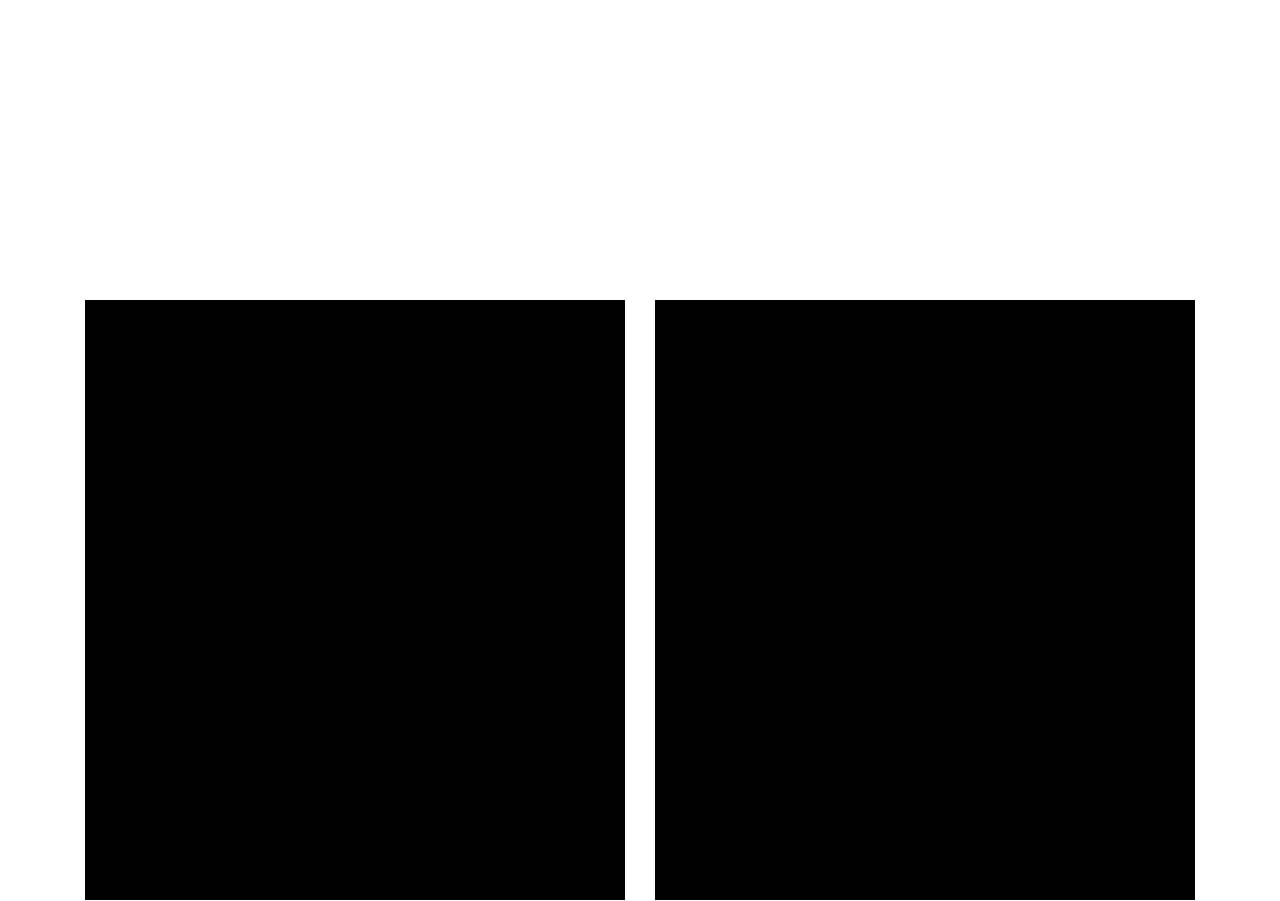
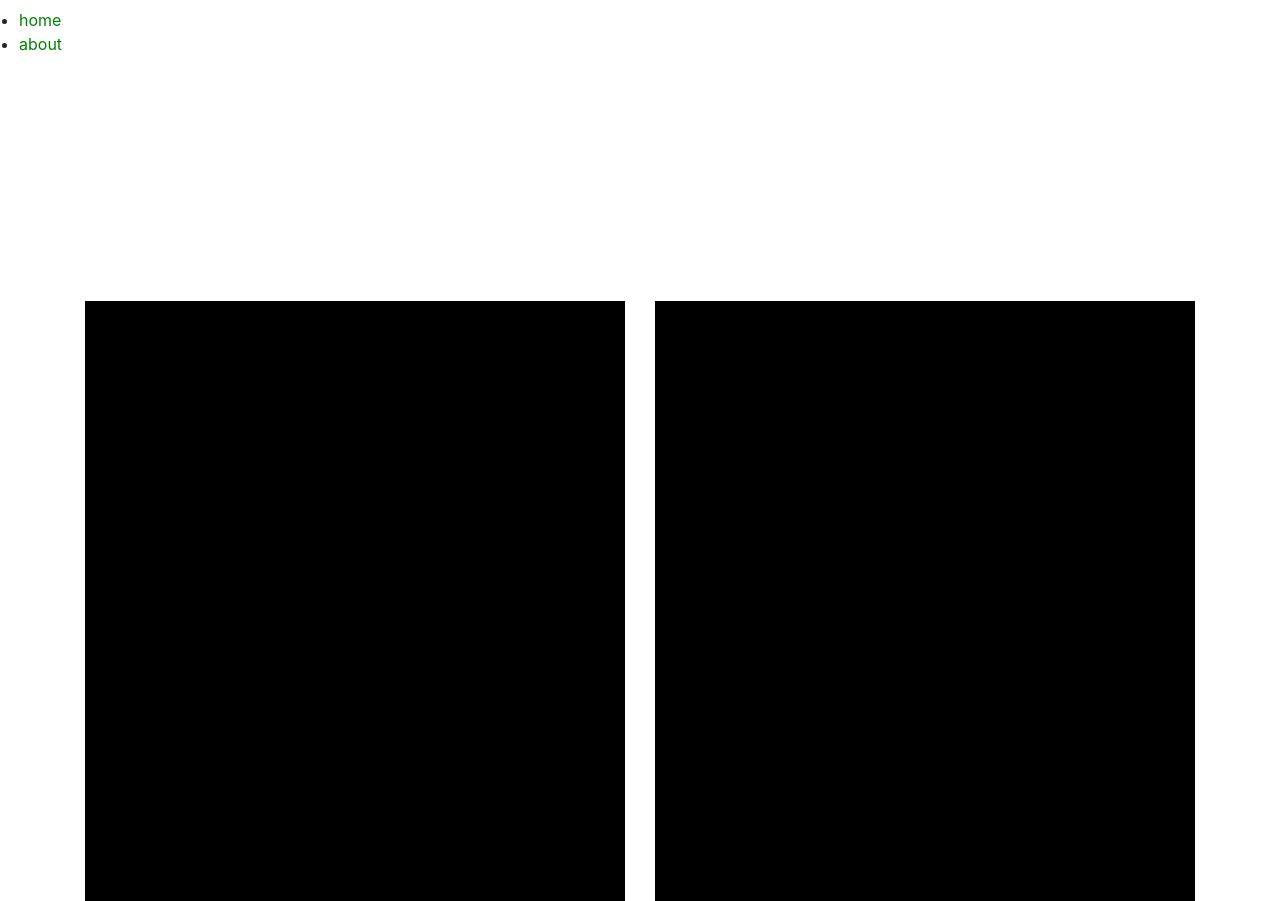
Before and after one commit to Saidaliyev7/js-test, a plain HTML site: page index.html in a window 1280 px wide. Shown: the top 901 px of the page. Drawn offline with nearby package versions, Linux system fonts and the light colour scheme.

Commit message:
second commit

```diff
--- a/css/style.css
+++ b/css/style.css
@@ -3,3 +3,12 @@
     background-color: black;
     margin-top: 300px;
 }
+
+.navbar {
+    position: fixed;
+    left: -37px;
+}
+
+.actv {
+    color: green;
+}
--- a/index.html
+++ b/index.html
@@ -13,6 +13,20 @@
 <body>
     <div class="container">
         <div class="row">
+            <div class="col-12">
+                <div class="navbar">
+                        <ul >
+                                <li><a href="#home"  id="home">home</a></li>
+                                <li ><a href="#about" id="about">about</a></li>
+                            </ul>
+                </div>
+
+            </div>
+        </div>
+    </div>
+    <section class="home">
+            <div class="container">
+                    <div class="row">
                         <div class="col-6">
                             <div class="nese">
 
@@ -23,6 +37,14 @@
 
                           </div>
                       </div>
+
+                    </div>
+                  </div>
+
+    </section>
+    <section class="about" >
+            <div class="container">
+                    <div class="row">
                         <div class="col-6">
                             <div class="nese">
 
@@ -33,33 +55,11 @@
 
                           </div>
                       </div>
-        <div class="col-6">
-            <div class="nese">
 
                     </div>
                   </div>
-        <div class="col-6">
-            <div class="nese">
 
-            </div>
-        </div>
-        <div class="col-6">
-            <div class="nese">
-
-            </div>
-        </div>
-        <div class="col-6">
-            <div class="nese">
-
-            </div>
-        </div>
-        <div class="col-6">
-            <div class="nese">
-
-            </div>
-        </div>
-      </div>
-    </div>
+    </section>
 
 
 
--- a/js/script.js
+++ b/js/script.js
@@ -1,16 +1,45 @@
-$(document).ready(function(){
-    $(document).scroll(function () {
-        $(".nese").each(function() {
+// $(document).ready(function(){
+//     $(document).scroll(function () {
+//         $(".nese").each(function() {
 
 
-            if($(this).offset().top +$(this).innerHeight() >=$(window).scrollTop() && $(this).offset().top <=$(window).scrollTop()+ $(window).height() ) {
+//             if($(this).offset().top +$(this).innerHeight() >=$(window).scrollTop() && $(this).offset().top <=$(window).scrollTop()+ $(window).height() ) {
+//                 $(this).addClass("active")
+
+//             }
+//             else {
+//                 $(this).removeClass("active")
+//             }
+//            //console.log()
+//         })
+
+
+//     })
+// })
+
+$(document).ready(function(){
+    $(window).scroll(function () {
+        var i=0;
+        $("section").each(function() {
+
+
+
+            if($(this).offset().top +$(this).outerHeight()  >=$(window).scrollTop() && $(this).offset().top <=$(window).scrollTop()+ $(window).height() ) {
+              $(".navbar").find('a[href="#'+$(this).attr('class')+'"]').addClass("actv")
+
                 $(this).addClass("active")
 
             }
             else {
+                $(".navbar").find('a[href="#'+$(this).attr('class')+'"]').removeClass("actv")
                 $(this).removeClass("active")
             }
-           //console.log()
+            if($(this).hasClass("active")) {
+                console.log($(this).offset().top +$(this).innerHeight()  )
+                console.log($(window).scrollTop())
+            }
+           console.log()
+
         })
 
 
```
Lines whose indentation alone changed are shown as unchanged.
